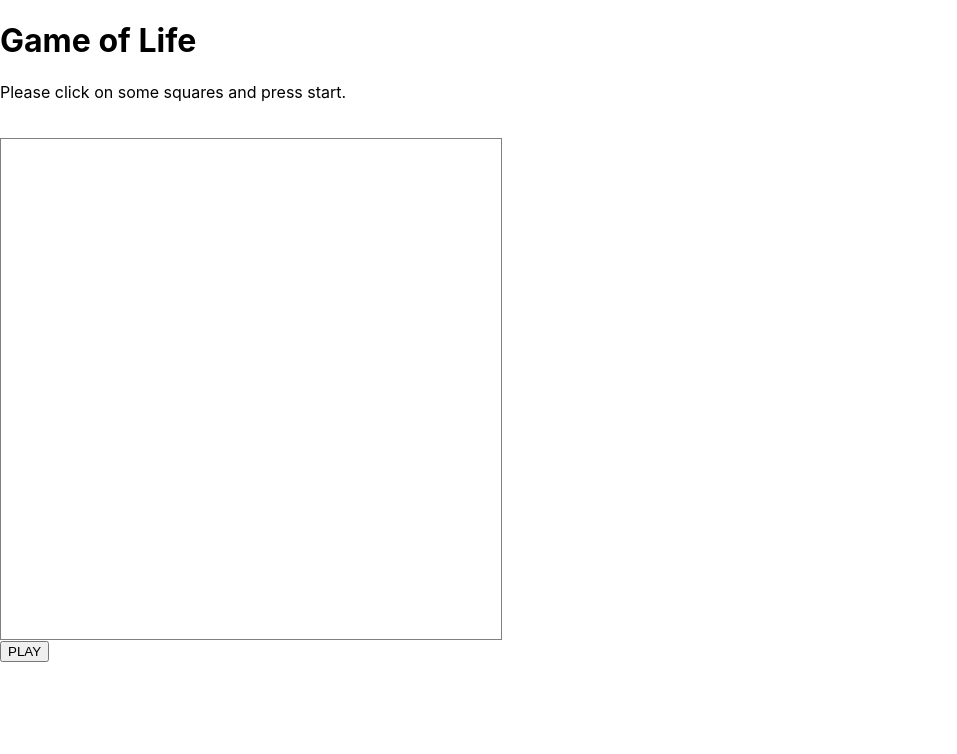
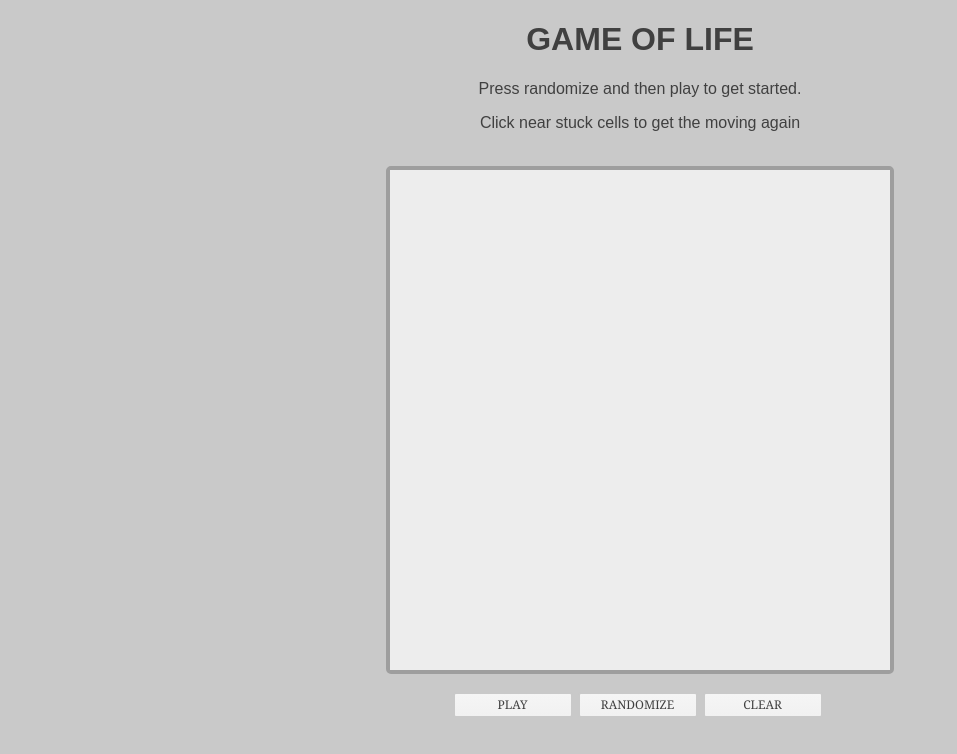
Before and after one commit to Patrick-Sawyer/game-of-life-react-app, a React (Create React App) app: page / in a window 1280 px wide. Shown: the top 754 px of the page, without its empty margins (0-957 px from the left). Built offline with nearby package versions, Linux system fonts and the light colour scheme.

Commit message:
Finished

```diff
--- a/src/App.js
+++ b/src/App.js
@@ -5,13 +5,11 @@ import styles from "./css/master.module.css";
 function App() {
   return (
     <div>
-      <header className="header">
-        <h1>Game of Life</h1>
-      </header>
-      <p>Please click on some squares and press start.</p>
-      <br></br>
+    <center>
+
       <Game />
       <br></br>
+      </center>
     </div>
   );
 }
--- a/src/components/cell.jsx
+++ b/src/components/cell.jsx
@@ -24,9 +24,7 @@ class Cell extends Component {
   }
 
   handleClick = () => {
-    if (this.state.gamePlaying == false) {
-      this.props.updateGrid(this.state.rowNumber, this.state.cellNumber, true);
-    }
+    this.props.updateGrid(this.state.rowNumber, this.state.cellNumber, !this.state.cellState);
   };
 
   getCell = () => {
--- a/src/components/game.jsx
+++ b/src/components/game.jsx
@@ -15,7 +15,26 @@ class Game extends Component {
   state = {
     grid: initialState,
     gamePlaying: false,
+    interval: null
   };
+
+  randomize = () => {
+    let randomGrid = []
+    for(let i = 0; i < 50; i++){
+      let randomRow = []
+      for(let j = 0; j < 50; j++){
+        if(Math.random() < 0.5){
+          randomRow.push(true)
+        } else {
+          randomRow.push(false)
+        }
+      }
+      randomGrid.push(randomRow)
+    }
+   this.setState({
+    grid: randomGrid
+   })
+  }
 
   updateGrid = (rowIndex, cellIndex, value) => {
     this.setState(state =>({
@@ -27,6 +46,15 @@ class Game extends Component {
           }
         }))
     }))
+  }
+
+  clear = () => {
+    let newState = initialState.map(function(arr) {
+      return arr.slice();
+    });
+    this.setState({
+    grid: newState
+   })
   }
 
   numberOfLiveNeighbours = (r, c) => {
@@ -74,11 +102,25 @@ class Game extends Component {
     })
   }
 
-  play = (bool) => {
+  playOrPause = () => {
+    if(this.state.gamePlaying){
+      return 'STOP'
+    }else{
+      return 'PLAY'
+    }
+  }
+
+  play = () => {
+    if(this.state.gamePlaying == false){
+      this.setState({
+        interval: setInterval(() => this.tick(), 100)
+      })
+    }else{
+      clearInterval(this.state.interval)
+    }
     this.setState({
-      gamePlaying: bool
+      gamePlaying: !this.state.gamePlaying
     })
-    setInterval(() => this.tick(), 100)
   }
 
   render() {
@@ -97,8 +139,17 @@ class Game extends Component {
     return (
 
     <div>
+      <header className="header">
+        <h1>GAME OF LIFE</h1>
+        <p>Press randomize and then play to get started.</p>
+        <p>Click near stuck cells to get the moving again</p>
+        <br></br>
+      </header>
       <div className={styles.game}>{elements}</div>
-      <button onClick={this.play}>PLAY</button>
+      <br></br>
+      <button className={styles.button} onClick={this.play}>{this.playOrPause()}</button>
+      <button className={styles.button} onClick={this.randomize}>RANDOMIZE</button>
+      <button className={styles.button} onClick={this.clear}>CLEAR</button>
     </div>)
   }
 }
--- a/src/css/master.module.css
+++ b/src/css/master.module.css
@@ -1,24 +1,73 @@
+body{
+  background: #c9c9c9;
+  color: #404040;
+  font-family: 'Montserrat', sans-serif; font-weight:400;
+
+}
+
+header{
+
+}
+
 .game {
   height: 500px;
   width: 500px;
-  border: 1px solid grey;
+  border: 4px solid #9e9e9e;
+  border-radius: 5px;
 }
 
 .row {
   height: 10px;
   width: 500px;
+  cursor: pointer;
 }
 
 .live {
-  background-color: black;
+  background-color: #2e2d2d;
   height: 10px;
   width: 10px;
   float: left;
 }
 
 .dead {
-  background-color: white;
+  background-color: #ededed;
   height: 10px;
   width: 10px;
   float: left;
 }
+
+.button {
+    margin-right: 5px;
+    cursor: pointer;
+    outline: none;
+    min-width: 120px;
+    background-color: #f5f5f5;
+    line-height: 20px;
+    text-decoration: none;
+    color: #404040;
+    font-size: 12px;
+    font-family: Georgia;
+    display: inline-block;
+    border:solid 2px #c9c9c9;
+    background-image: -webkit-gradient(linear,left top,left bottom,from(#f5f5f5),to(#f1f1f1));
+    background-image: -webkit-linear-gradient(top,#f5f5f5,#f1f1f1);
+    background-image: -moz-linear-gradient(top,#f5f5f5,#f1f1f1);
+    background-image: -o-linear-gradient(top,#f5f5f5,#f1f1f1);
+    background-image: -ms-linear-gradient(top,#f5f5f5,#f1f1f1);
+    background-image: linear-gradient(top,#f5f5f5,#f1f1f1);
+    -webkit-border-radius: 3px;
+    -moz-border-radius: 3px;
+    border-radius: 3px;
+
+}
+
+.button:hover {
+    border:solid 2px #fff;
+    background: #fff;
+    color: #1f1f1f !important;
+    -webkit-transition: all .4s ease-in-out;
+    -moz-transition: all .4s ease-in-out;
+    -ms-transition: all .4s ease-in-out;
+    -o-transition: all .4s ease-in-out;
+    transition: all .4s ease-in-out;
+}
```
